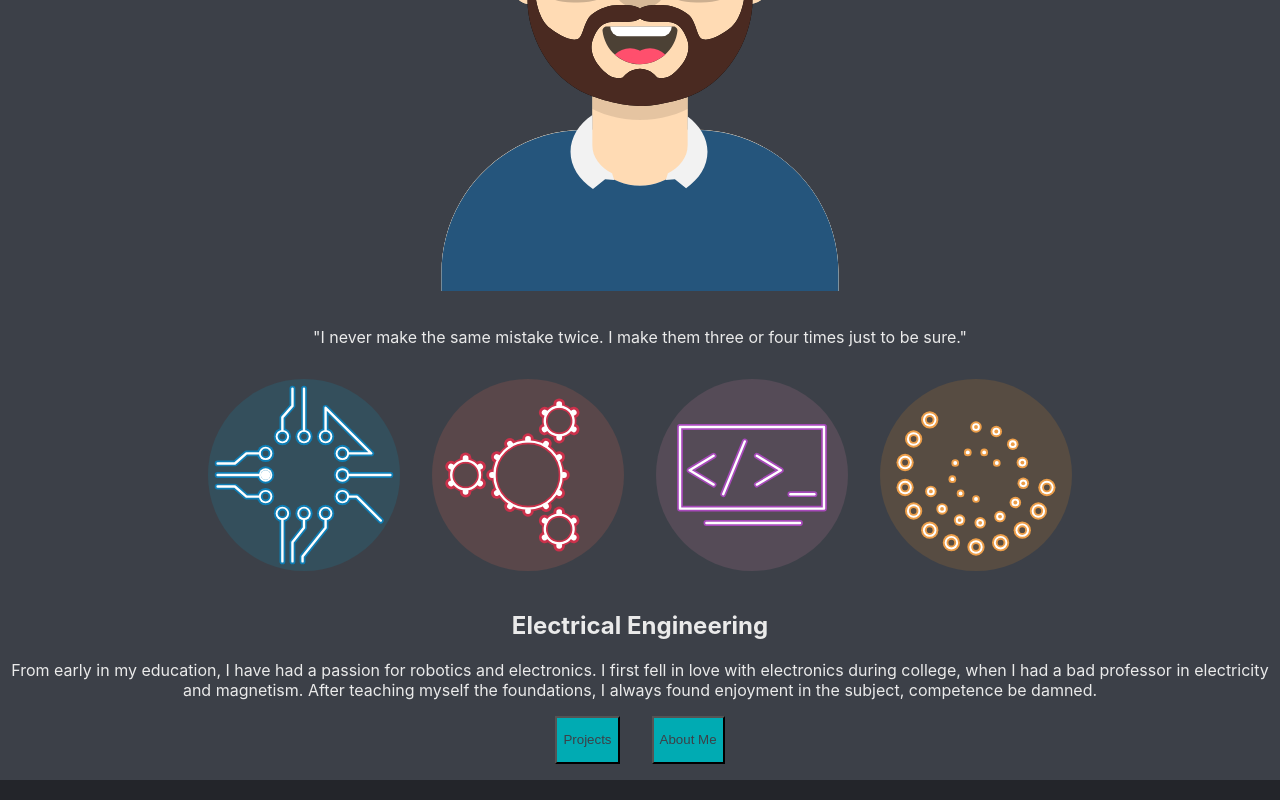
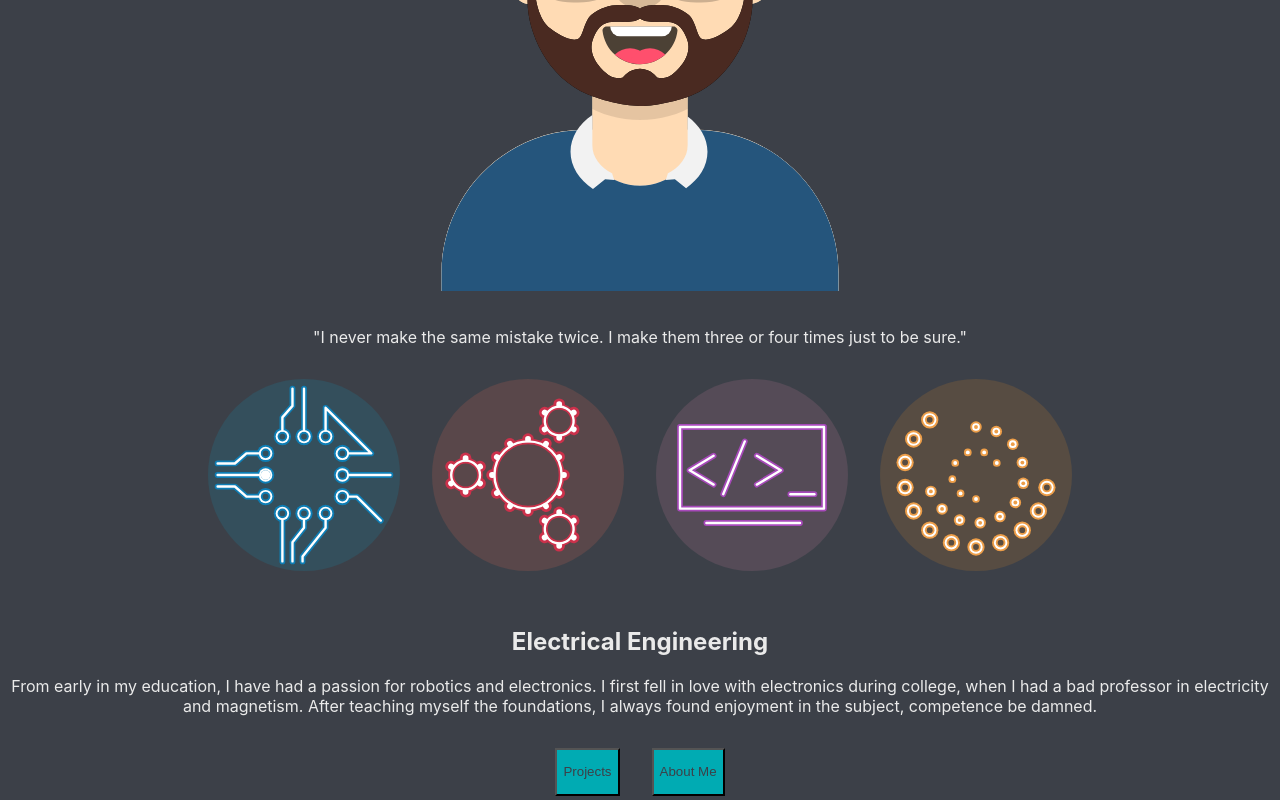
Before and after one commit to cgrundman/christian-grundman-website, a React (Create React App) app: page / in a window 1280 px wide. Both pictures are taken after a click on the picture 304 px from the left and 878 px from the top of the page. Shown: the part 403-1203 px from the top of the page. Built offline with nearby package versions, Linux system fonts and the light colour scheme.

Commit message:
format home page

```diff
--- a/src/components/PageContent.module.css
+++ b/src/components/PageContent.module.css
@@ -26,6 +26,11 @@ button {
   padding: 1rem;
 }
 
+.logoContent {
+  padding-top: 1rem;
+  padding-bottom: 1rem;
+}
+
 .projectlogo {
   width: 15%;
   padding: 1rem;
--- a/src/pages/HomePage.js
+++ b/src/pages/HomePage.js
@@ -42,7 +42,7 @@ function HomePage() {
             </div>
             {/* Conditionally rendering information for Selected subject */}
             {visibleInfo && (
-                <div>
+                <div className={classes.logoContent}>
                     <h2>{logos[visibleInfo-1].title}</h2>
                     <p>{logos[visibleInfo-1].description}</p>
                 </div>
```
